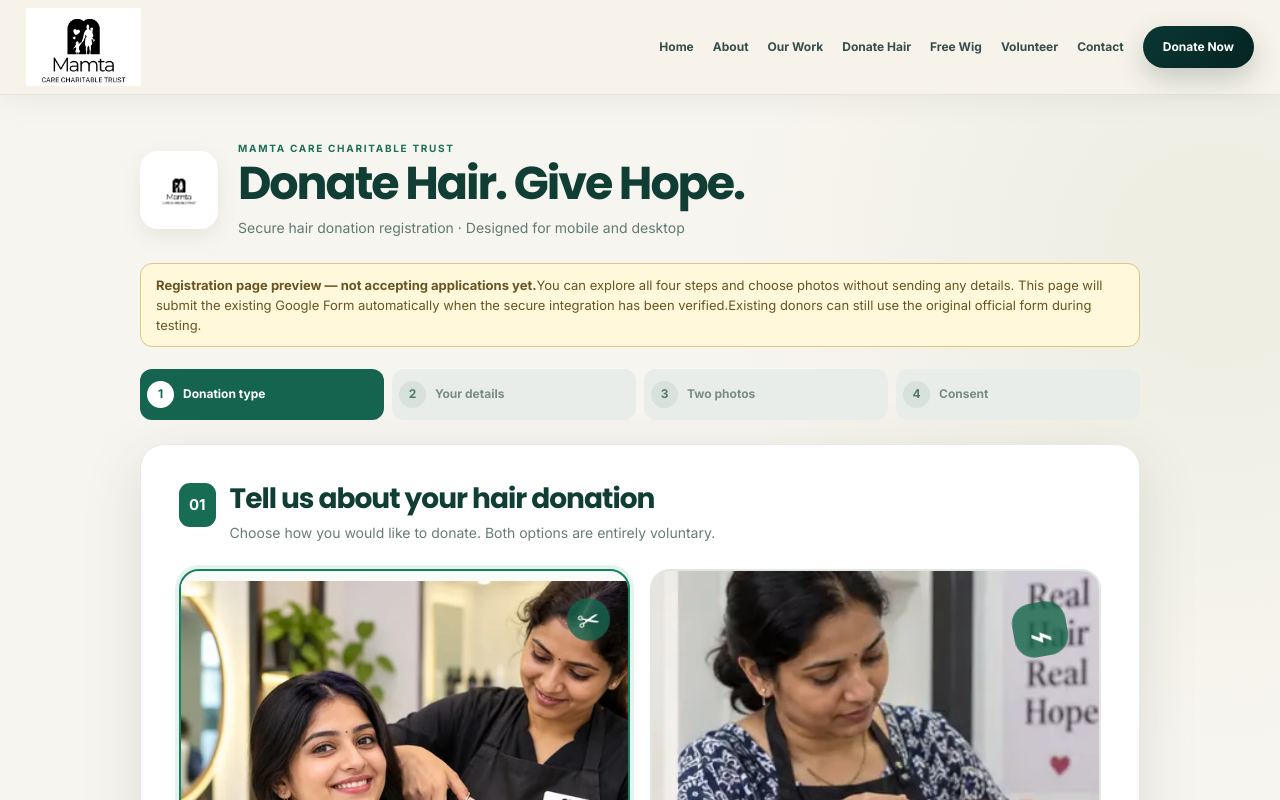
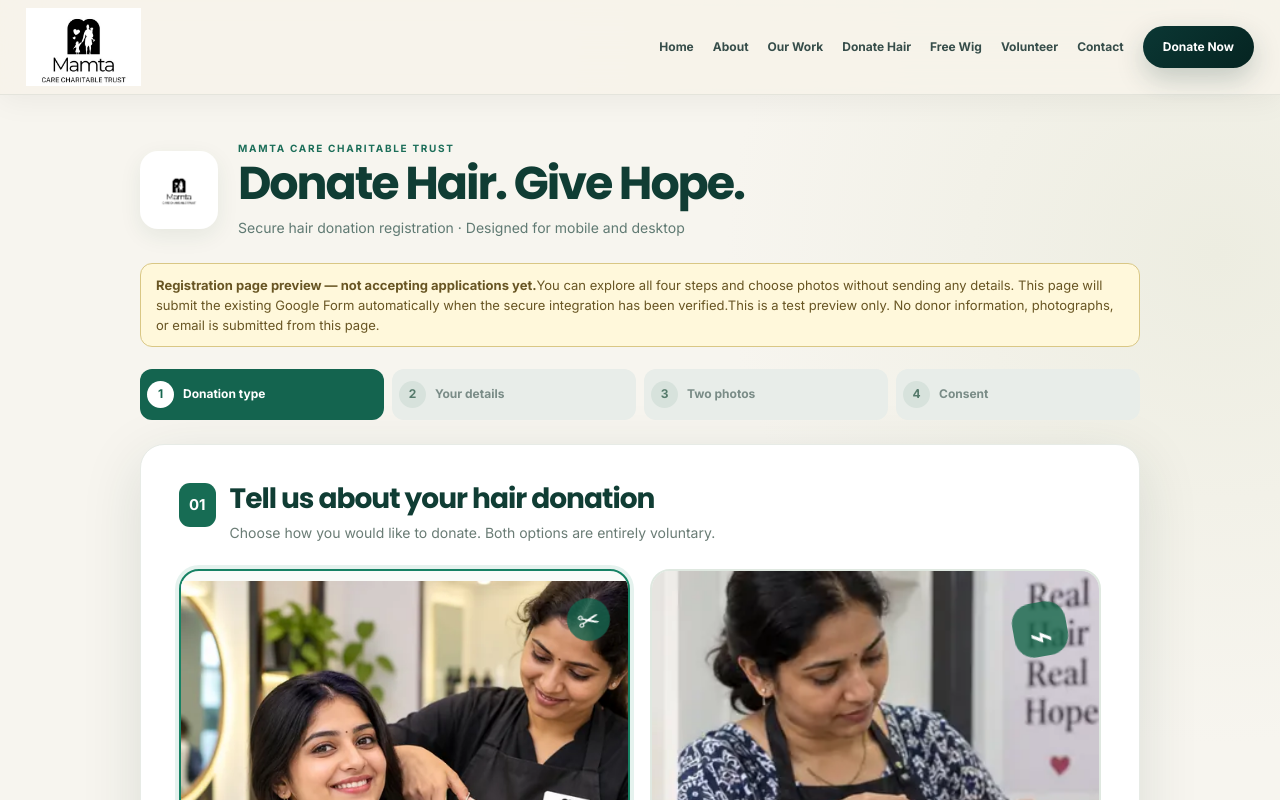
Before and after one commit to mamtacarecharitabletrust/mamta-care-website, a React (Vite) app: page /hair-registration in a window 1280 px wide. Shown: the top 800 px of the page. Built offline with nearby package versions, Linux system fonts and the light colour scheme.

Commit message:
Clarify registration preview and remove confusing Google Form redirect from integrated page

```diff
--- a/src/HairDonationRegistration.jsx
+++ b/src/HairDonationRegistration.jsx
@@ -112,7 +112,7 @@
   const requestId = useRef(null);
   const submitTest = async () => {
     if (!WEBSITE_REGISTRATION_ENABLED) {
-      setError("The photo-registration service is not active. Please complete the official Google Form using the link above. Your photographs have not been sent.");
+      setError("Preview only: no information or photographs have been submitted.");
       return;
     }
     if (attempted.current || submitting) return;
@@ -160,7 +160,7 @@
       {!WEBSITE_REGISTRATION_ENABLED && <div className="mchr-preview-warning" role="status">
         <strong>Registration page preview — not accepting applications yet.</strong>
         You can explore all four steps and choose photos without sending any details. This page will submit the existing Google Form automatically when the secure integration has been verified.
-        <span className="mchr-preview-note">Existing donors can still use <a href="https://forms.gle/VpKSKJoichRqyTvH9" target="_blank" rel="noreferrer">the original official form</a> during testing.</span>
+        <span className="mchr-preview-note">This is a test preview only. No donor information, photographs, or email is submitted from this page.</span>
       </div>}
       {finished ? <section className="mchr-panel mchr-success" aria-live="polite">
         <span className="mchr-success-icon">✓</span><h2>Registration received</h2>
```
